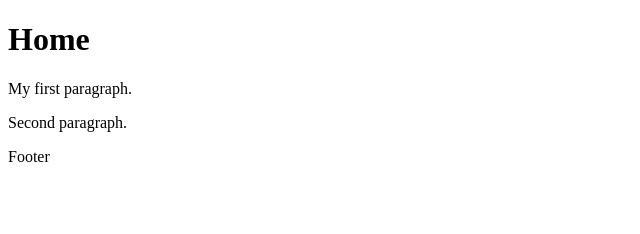
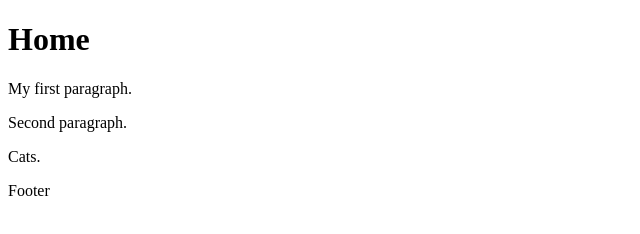
Before and after one commit to pgendron/github_test, a plain HTML site: page index.html in a window 1280 px wide. Shown: the full height of the page, 0-640 px from the left. Drawn offline with Linux system fonts and the light colour scheme.

Commit message:
Update index.html
Add cats. (Issue #5)

```diff
--- a/index.html
+++ b/index.html
@@ -6,6 +6,7 @@
 
     <p>My first paragraph.</p>
     <p>Second paragraph.</p>
+    <p>Cats.</p>
 
     <footer>Footer</footer>
 
```
